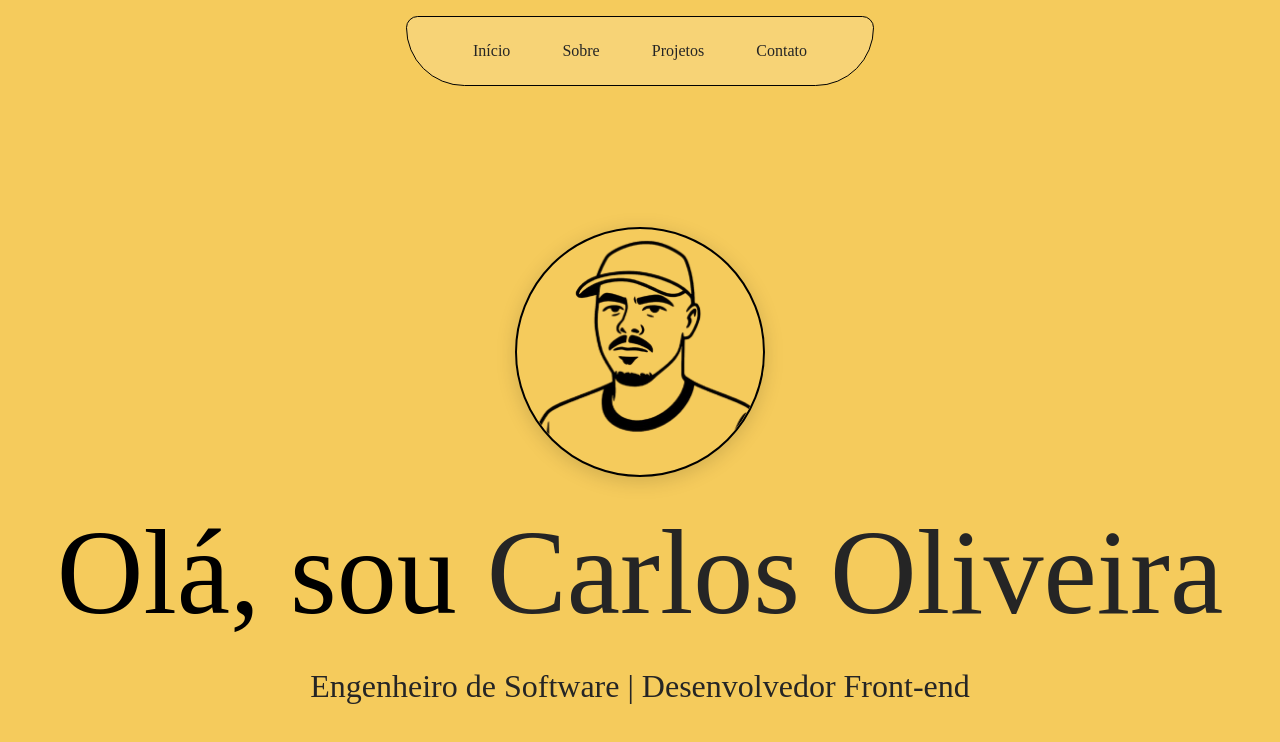
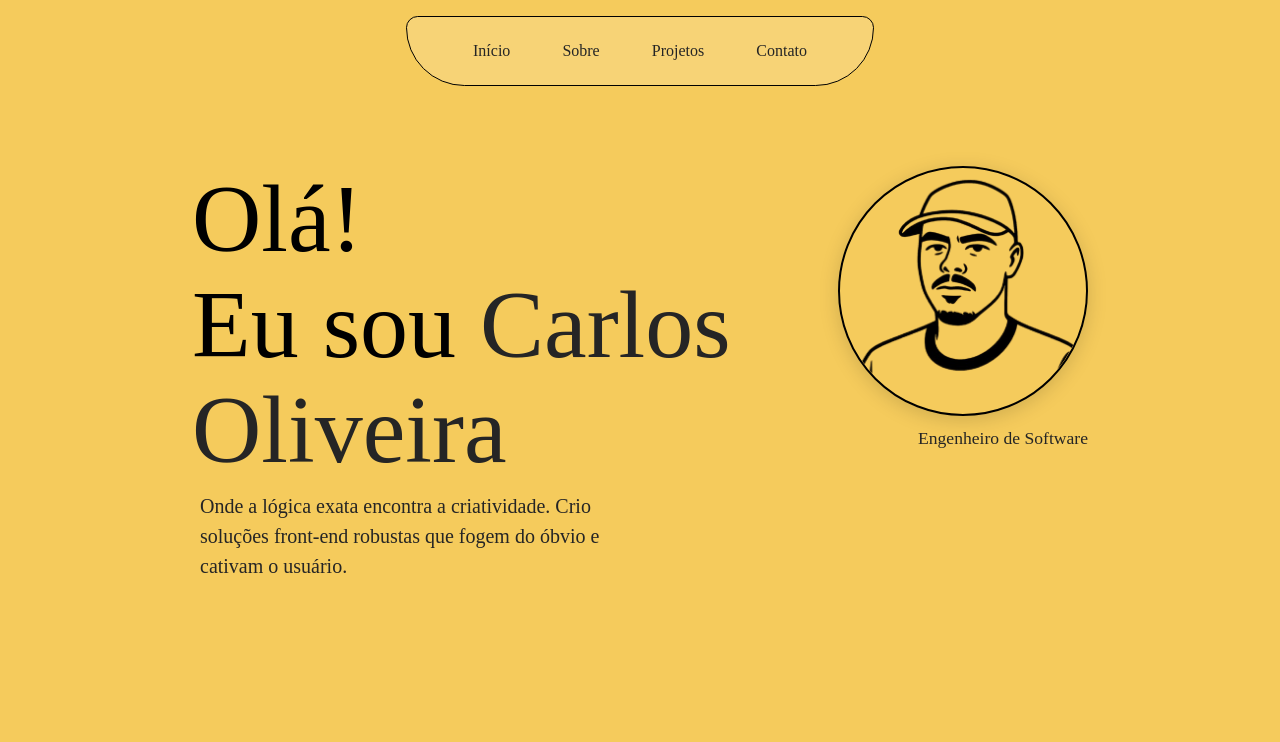
Before and after one commit to caosoliveirax/portfolio-dev, a React (Vite) app: page / in a window 1280 px wide. Shown: the top 742 px of the page. Built offline with nearby package versions, Linux system fonts and the light colour scheme; a web font is replaced by a local one.

Commit message:
fix: adjust portfolio layout for desktop screens

```diff
--- a/src/components/Sections/Hero/index.tsx
+++ b/src/components/Sections/Hero/index.tsx
@@ -1,14 +1,22 @@
-import { HeroContainer, ProfileImage, Subtitle, Title } from "./styles"
-import profile from "../../../assets/profile.png"
+import * as S from './styles'
+import profile from '../../../assets/profile.png'
 
 export const Hero = () => {
   return (
-    <HeroContainer>
-      <ProfileImage src={profile} alt="Ícone de perfil" />
-      <Title>Olá, sou <span>Carlos Oliveira</span></Title>
-      <Subtitle>
-        Engenheiro de Software | Desenvolvedor Front-end
-      </Subtitle>
-    </HeroContainer>
+    <S.HeroContainer>
+      <div className="wrapper-left">
+        <S.Title>
+          Olá! <br /> Eu sou <span>Carlos Oliveira</span>
+        </S.Title>
+        <S.Description>
+          Onde a lógica exata encontra a criatividade. Crio soluções front-end robustas que fogem do
+          óbvio e cativam o usuário.
+        </S.Description>
+      </div>
+      <div className="wrapper-right">
+        <S.ProfileImage src={profile} alt="Ícone de perfil" />
+        <S.Subtitle>Engenheiro de Software</S.Subtitle>
+      </div>
+    </S.HeroContainer>
   )
 }
--- a/src/components/Sections/Hero/styles.ts
+++ b/src/components/Sections/Hero/styles.ts
@@ -1,13 +1,39 @@
 import styled from 'styled-components'
 
 export const HeroContainer = styled.section`
-  height: 100vh;
   display: flex;
-  flex-direction: column;
-  justify-content: center;
-  align-items: center;
+  flex-direction: row;
+  justify-content: space-between;
+  align-items: flex-start;
   background-color: ${({ theme }) => theme.colors.background};
-  padding: 0 20px;
+  padding: 80px 15%;
+  max-width: 1440px;
+  margin: 0 auto;
+
+  .wrapper-left {
+    display: flex;
+    flex-direction: column;
+    width: auto;
+  }
+
+  .wrapper-right {
+    display: flex;
+    flex-direction: column;
+    justify-content: space-between;
+    align-items: flex-end;
+    text-align: end;
+  }
+
+  @media (max-width: ${({ theme }) => theme.breakpoints.mobile}) {
+    flex-direction: column-reverse;
+    height: auto;
+    padding: 42px 20px;
+    gap: 40px;
+
+    .wrapper-right {
+      align-items: center;
+    }
+  }
 `
 
 export const ProfileImage = styled.img`
@@ -16,40 +42,50 @@ export const ProfileImage = styled.img`
   border-radius: 50%;
   object-fit: cover;
   border: 2px solid ${({ theme }) => theme.colors.text};
-  margin-bottom: 1.5rem;
   box-shadow: 0px 4px 20px rgba(0, 0, 0, 0.15);
+  margin-bottom: 8px;
 
-  @media (max-width: ${({ theme }) => theme.breakpoints.tablet}) {
+  @media (max-width: ${({ theme }) => theme.breakpoints.mobile}) {
     width: 150px;
     height: 150px;
   }
 `
 
 export const Title = styled.h1`
-  font-size: 7.5rem;
-  line-height: 1.2;
+  font-size: 6rem;
   font-weight: 400;
   color: ${({ theme }) => theme.colors.text};
-  margin-bottom: 1rem;
+  text-align: start;
+  line-height: 1.1;
 
   span {
     color: ${({ theme }) => theme.colors.subtext};
   }
 
-  @media (max-width: ${({ theme }) => theme.breakpoints.tablet}) {
+  @media (max-width: ${({ theme }) => theme.breakpoints.mobile}) {
     font-size: 3.75rem;
+    text-align: center;
   }
 `
 
 export const Subtitle = styled.h2`
-  font-size: 2rem;
+  font-size: 1.1rem;
   font-weight: 400;
   color: ${({ theme }) => theme.colors.subtext};
-  max-width: 800px;
   line-height: 1.6;
-  margin-bottom: 2rem;
 
-  @media (max-width: ${({ theme }) => theme.breakpoints.tablet}) {
+  @media (max-width: ${({ theme }) => theme.breakpoints.mobile}) {
     font-size: 1.5rem;
   }
 `
+
+export const Description = styled.p`
+  margin-top: 8px;
+  width: 408px;
+  color: ${({ theme }) => theme.colors.subtext};
+  font-size: 1.25rem;
+  letter-spacing: 2%;
+  line-height: 1.5;
+  text-align: start;
+  margin-left: 8px;
+`
```
